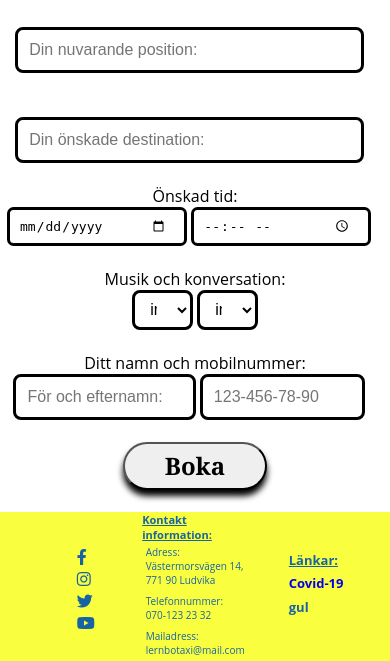
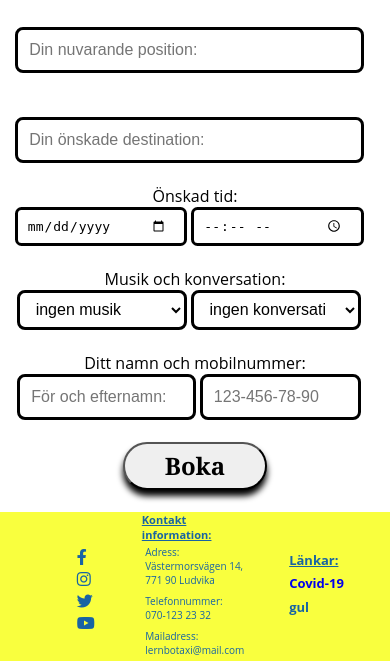
Before and after one commit to TaxiLernbo/TaxiLernbo, a PHP site: page / in a window 390 px wide. Shown: the part 483-1144 px from the top of the page. Run offline with PHP 8.4, Linux system fonts and the light colour scheme.

Commit message:
css för formulär i mobilvy

```diff
--- a/styles/general.css
+++ b/styles/general.css
@@ -275,11 +275,6 @@ select#music:active, select#conversation:active
   outline: none;
 }
 
-
-
-
-
-
 input#name
 {
   height: 2.5em;
@@ -398,23 +393,34 @@ input#endPos
 
 input#date
 {
-  width: 38vw;
+  width: 36vw;
 }
 
 input#time
 {
-  width: 38vw;
+  width: 36vw;
+  margin-right: 3vw;
+}
+
+select#music
+{
+  width: 43.5vw;
+}
+
+select#conversation
+{
+  width: 43.5vw;
   margin-right: 3vw;
 }
 
 input#name
 {
-  width: 38vw;
+  width: 37vw;
 }
 
 input#phone
 {
-  width: 38vw;
+  width: 37vw;
   margin-right: 3vw;
 }
 
@@ -427,6 +433,7 @@ input#phone
 .footerSections
 {
   height: auto;
+  width: 33%;
 }
 
 #footerLinks h5
```
